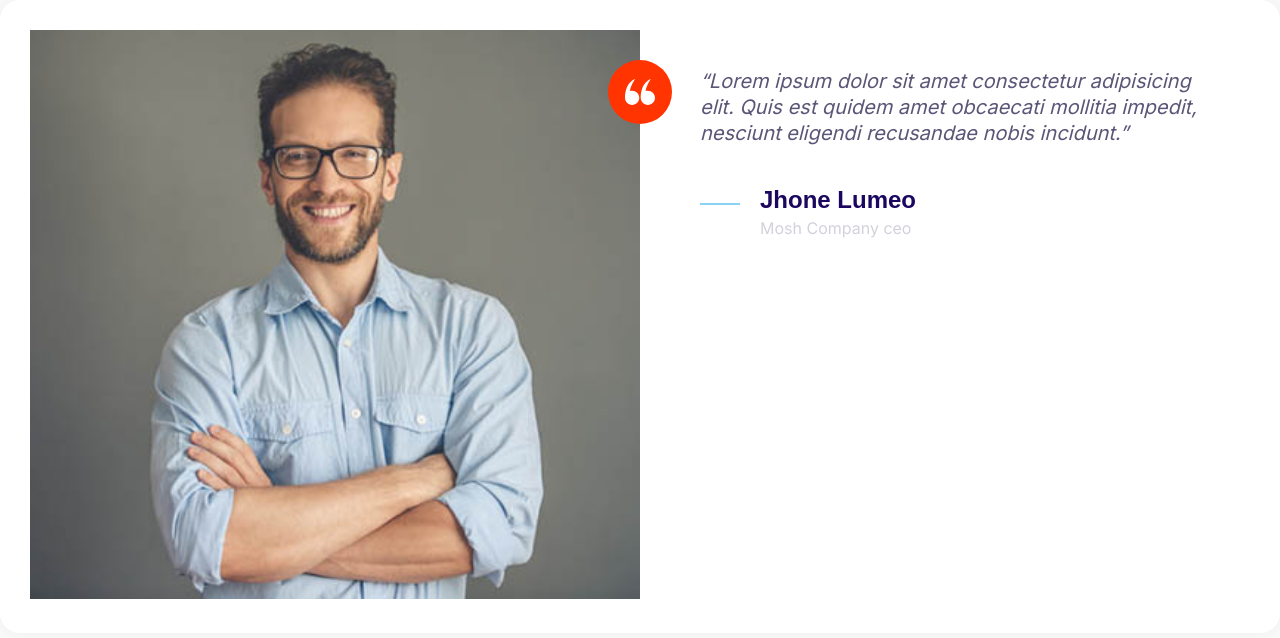
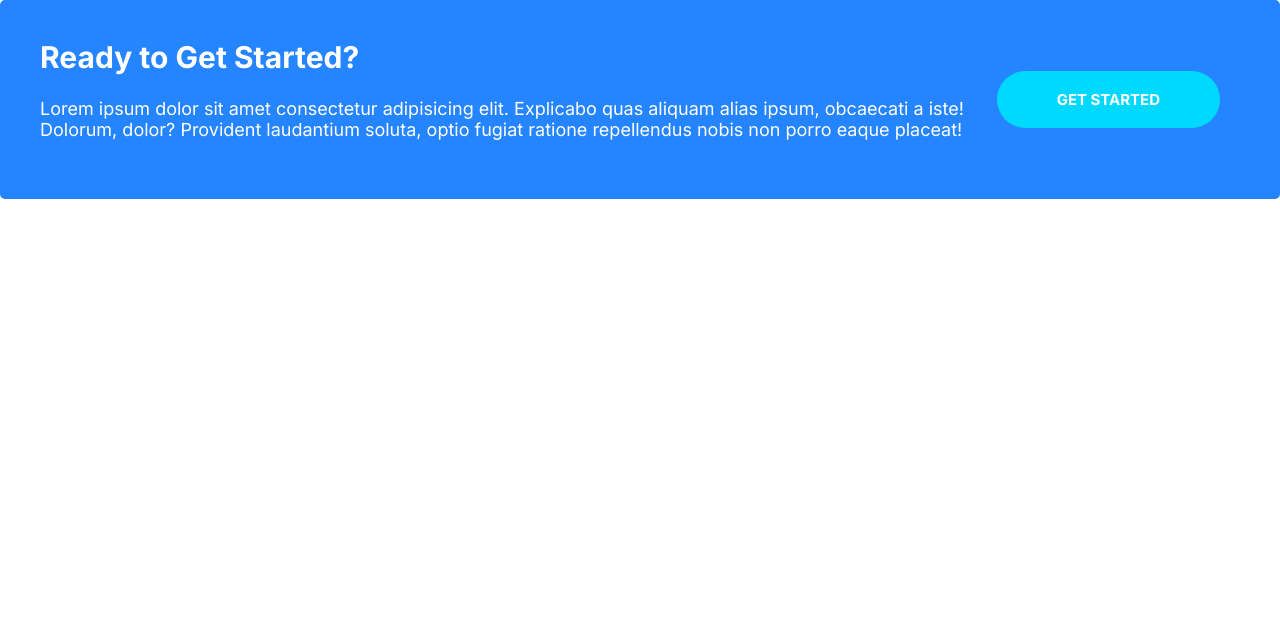
Before and after one commit to Mr-Khaira/moshify, a plain HTML site: page index.html in a window 1280 px wide. Drawn offline with Linux system fonts and the light colour scheme.

Commit message:
implemented callout component.

```diff
--- a/CSS/stylesheet.css
+++ b/CSS/stylesheet.css
@@ -244,6 +244,11 @@ a{
 .button--block {
     width: 100%;
     text-align: center;
+}
+
+.button--stretched {
+    padding-left: 6rem;
+    padding-right: 6rem;
 }
 
 @media screen and (min-width:900px) {
@@ -508,3 +513,45 @@ a{
         margin-left: 6rem;
     }
 }
+
+/*  callouts  */
+
+.callout {
+    padding: 4rem;
+    border-radius: 5px;
+}
+
+.callout--primary {
+    background: var(--color-primary);
+    color: #fff;
+}
+
+.callout__heading {
+    color: #fff;
+    margin-top: 0;
+    font-size: 3rem;
+}
+
+.callout .button {
+    justify-self: center;
+    align-self: center;
+}
+
+.callout__content {
+    text-align: center;
+}
+
+@media screen and (min-width:768px) {
+    .callout .grid--1x2 {
+        grid-template-columns: 1fr auto;
+    }
+
+    .callout__content {
+        text-align: left;
+    }
+
+    .callout .button {
+        justify-self: left;
+        margin: 0 2rem;
+    }
+}
--- a/index.html
+++ b/index.html
@@ -13,35 +13,15 @@
 </head>
 
 <body>
-    <div class="card testimonial">
+    <div class="callout callout--primary">
         <div class="grid grid--1x2">
-            <div class="testimonial__image-containor">
-                <img class="testimonial__image" src="/images/testimonial.jpg" alt="A happy, smiling customer">
-                <span class="icon-container icon-containor--accent">
-                    <svg class="icon--small icon--white">
-                        <use xlink:href="/images/sprite.svg#quotes"></use>
-                    </svg>
-                </span>
+            <div class="callout__content">
+                <h2 class="callout__heading">Ready to Get Started?</h2>
+                <p>Lorem ipsum dolor sit amet consectetur adipisicing elit. Explicabo quas aliquam alias ipsum,
+                    obcaecati a iste! Dolorum, dolor? Provident laudantium soluta, optio fugiat ratione repellendus
+                    nobis non porro eaque placeat!</p>
             </div>
-            <blockquote class="quote">
-                <p class="quote__text">Lorem ipsum dolor sit amet consectetur adipisicing elit. Quis est quidem amet
-                    obcaecati
-                    mollitia impedit,
-                    nesciunt eligendi recusandae nobis incidunt.</p>
-                <footer>
-                    <div class="media">
-                        <div class="media__image">
-                            <svg class="icon icon--primary quote__line">
-                                <use xlink:href="/images/sprite.svg#line"></use>
-                            </svg>
-                        </div>
-                        <div class="media__body">
-                            <h3 class="media__title quote__author">Jhone Lumeo</h3>
-                            <p class='quote__organization'>Mosh Company ceo</p>
-                        </div>
-                    </div>
-                </footer>
-            </blockquote>
+            <a href="#" class="button button--secondary button--stretched">GET STARTED</a>
         </div>
     </div>
 </body>
```
